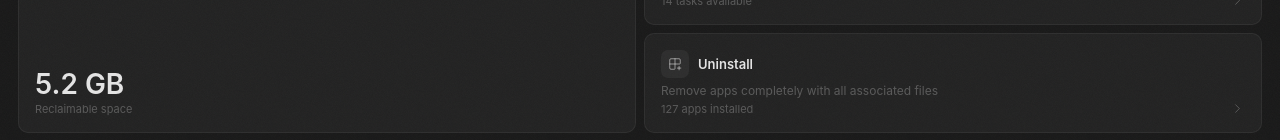
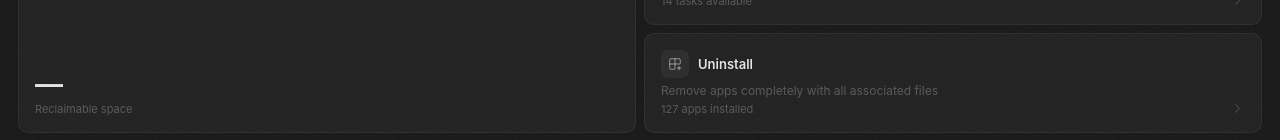
Before and after one commit to 0xjba/Kyra, a React (Vite) app: page / in a window 1280 px wide. Shown: the part 224-364 px from the top of the page. Built offline with nearby package versions, Linux system fonts and the light colour scheme.

Commit message:
feat(clean): wire up route, update reclaimable stat with real data

```diff
--- a/src/App.tsx
+++ b/src/App.tsx
@@ -2,6 +2,7 @@ import { HashRouter, Routes, Route } from "react-router-dom";
 import AccentBar from "./components/AccentBar";
 import TitleBar from "./components/TitleBar";
 import Home from "./pages/Home";
+import Clean from "./pages/Clean";
 import ModulePlaceholder from "./pages/ModulePlaceholder";
 
 export default function App() {
@@ -13,6 +14,7 @@ export default function App() {
         <div style={{ flex: 1, overflow: "hidden" }}>
           <Routes>
             <Route path="/" element={<Home />} />
+            <Route path="/clean" element={<Clean />} />
             <Route path="/:module" element={<ModulePlaceholder />} />
           </Routes>
         </div>
--- a/src/components/SystemStrip.tsx
+++ b/src/components/SystemStrip.tsx
@@ -1,6 +1,10 @@
 import { useSystemStore } from "../stores/systemStore";
+import { useCleanStore } from "../stores/cleanStore";
 
 function formatBytes(bytes: number): string {
+  if (bytes >= 1024 * 1024 * 1024) {
+    return `${(bytes / (1024 * 1024 * 1024)).toFixed(1)} GB`;
+  }
   const gb = bytes / (1024 * 1024 * 1024);
   return `${Math.round(gb)} GB`;
 }
@@ -41,6 +45,9 @@ function Stat({ color, label, value }: StatProps) {
 
 export default function SystemStrip() {
   const stats = useSystemStore((s) => s.stats);
+  const cleanItems = useCleanStore((s) => s.items);
+
+  const reclaimable = cleanItems.reduce((sum, item) => sum + item.total_size, 0);
 
   return (
     <div
@@ -72,7 +79,7 @@ export default function SystemStrip() {
       <Stat
         color="red"
         label="Reclaimable"
-        value="—"
+        value={reclaimable > 0 ? formatBytes(reclaimable) : "—"}
       />
     </div>
   );
--- a/src/pages/Home.tsx
+++ b/src/pages/Home.tsx
@@ -11,12 +11,25 @@ import {
 import SystemStrip from "../components/SystemStrip";
 import ModuleCard from "../components/ModuleCard";
 import { useSystemStore } from "../stores/systemStore";
+import { useCleanStore } from "../stores/cleanStore";
 import "../styles/dashboard.css";
+
+function formatSize(bytes: number): string {
+  if (bytes >= 1024 * 1024 * 1024) {
+    return `${(bytes / (1024 * 1024 * 1024)).toFixed(1)} GB`;
+  }
+  if (bytes >= 1024 * 1024) {
+    return `${(bytes / (1024 * 1024)).toFixed(1)} MB`;
+  }
+  return `${(bytes / 1024).toFixed(0)} KB`;
+}
 
 const BAR_HEIGHTS = [45, 60, 35, 80, 55, 70, 40, 65];
 
 export default function Home() {
   const fetchStats = useSystemStore((s) => s.fetchStats);
+  const cleanItems = useCleanStore((s) => s.items);
+  const reclaimable = cleanItems.reduce((sum, item) => sum + item.total_size, 0);
 
   useEffect(() => {
     fetchStats();
@@ -47,7 +60,7 @@ export default function Home() {
           description="Remove caches, logs, browser data and dev artifacts"
           icon={Trash2}
           route="/clean"
-          stat="5.2 GB"
+          stat={reclaimable > 0 ? formatSize(reclaimable) : "—"}
           statLabel="Reclaimable space"
           style={{ gridColumn: "span 2", gridRow: "span 2" }}
         />
```
